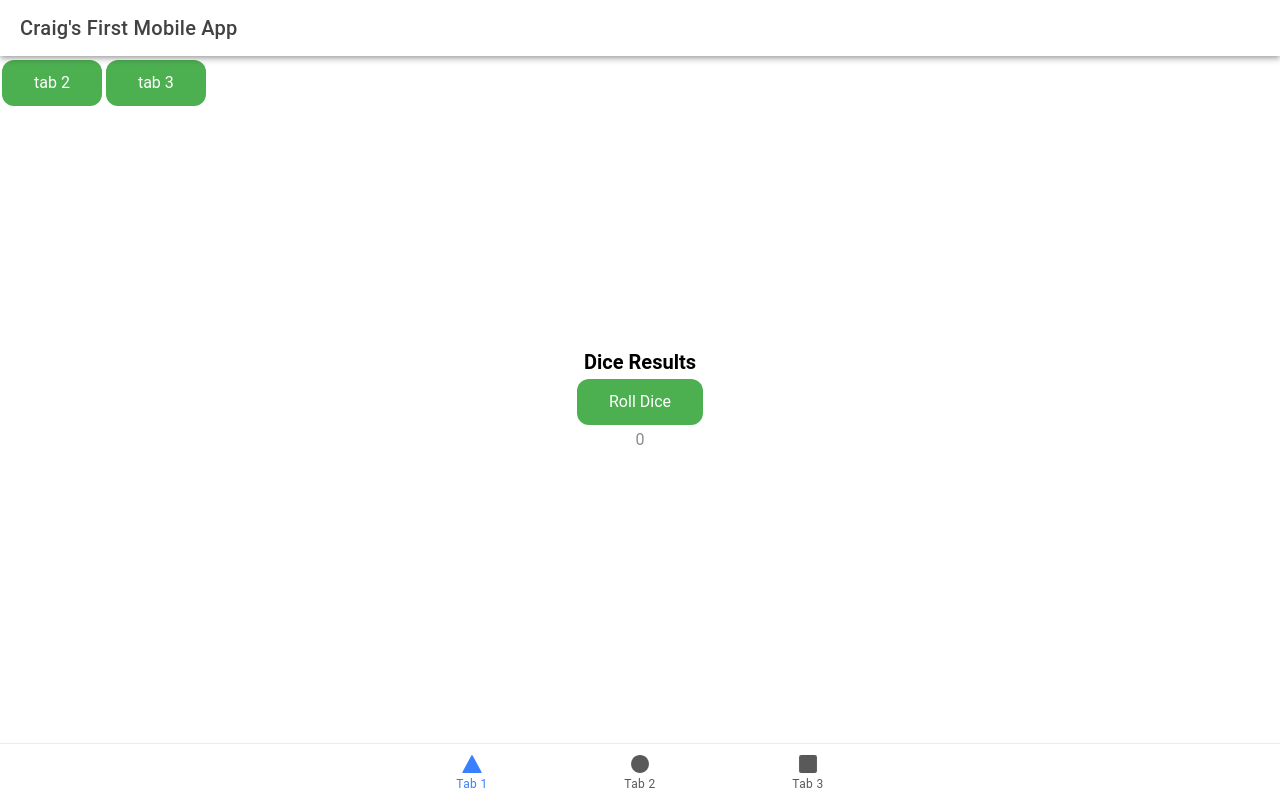
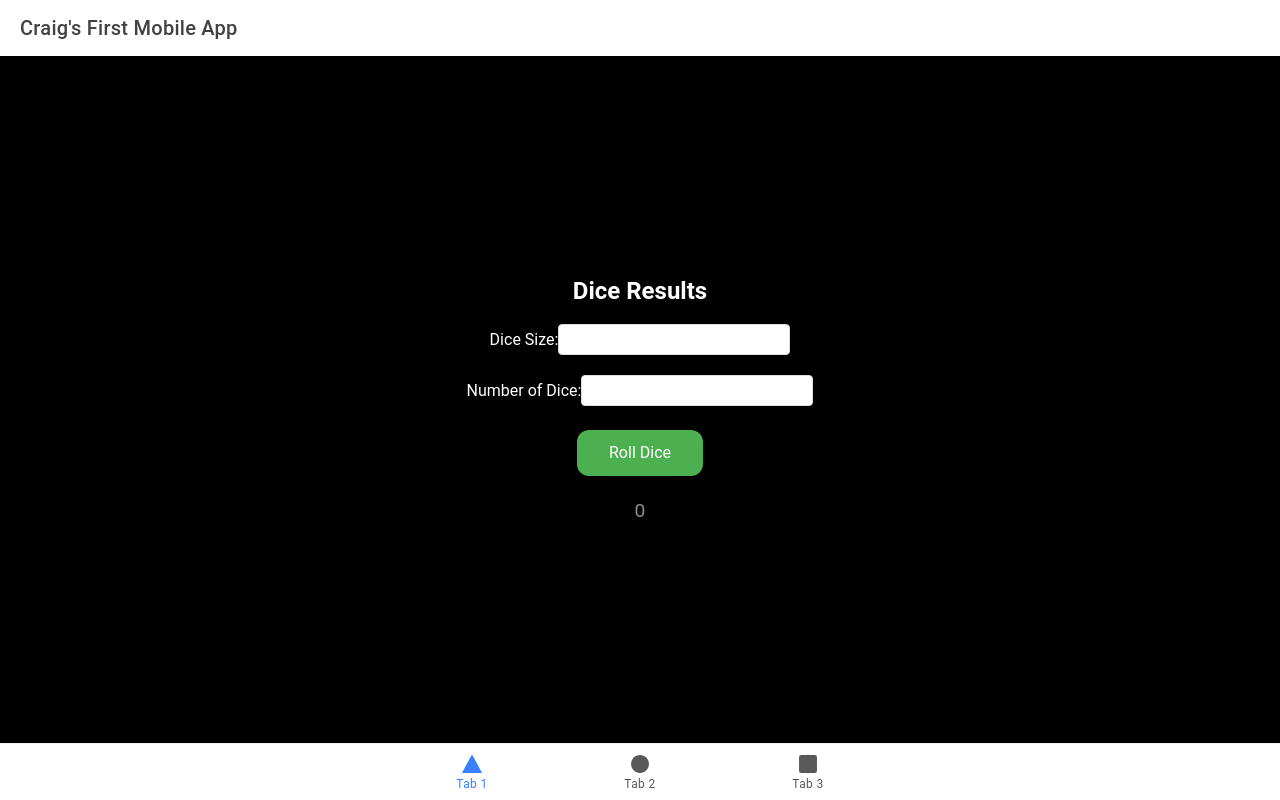
Before and after one commit to CraigThomasson/myApp, a React (Vite) app: page /tab1 in a window 1280 px wide. Built offline with nearby package versions, Linux system fonts and the light colour scheme.

Commit message:
add styling to displaydice container and fix dice defult imputs

```diff
--- /dev/null
+++ b/src/components/containers/DisplayDiceResult.css
@@ -0,0 +1,42 @@
+/* DisplayDiceResult.css */
+
+.container {
+    display: flex;
+    flex-direction: column;
+    align-items: center;
+    justify-content: center;
+    padding: 20px;
+    background-color: black;
+    color: white;
+    height: 100vh; /* This will make the container take the full height of the viewport */
+    box-sizing: border-box; /* This makes sure the padding is included in the height */
+}
+
+.container strong {
+    font-size: 1.5em;
+    margin-bottom: 20px;
+}
+
+.container div {
+    display: flex;
+    flex-direction: column;
+    align-items: center;
+    justify-content: center;
+    margin-bottom: 20px;
+}
+
+.container label {
+    margin-bottom: 10px;
+}
+
+.container input {
+    padding: 5px;
+    border: 1px solid #ddd;
+    border-radius: 4px;
+    margin-bottom: 10px;
+    color: white;
+}
+
+.container p {
+    font-size: 1.2em;
+}
--- a/src/components/containers/DisplayDiceResult.tsx
+++ b/src/components/containers/DisplayDiceResult.tsx
@@ -2,6 +2,7 @@ import React, { useState } from 'react';
 import './ExploreContainer.css';
 import BaseButton from '../../buttons/baseButton';
 import rollDice from '../../scripts/rollDice';
+import './DisplayDiceResult.css';
 
 interface ContainerProps {
     name: string;
@@ -9,14 +10,24 @@ interface ContainerProps {
 
 const DisplayDiceResult: React.FC<ContainerProps> = ({ name }) => {
     const [number, setNumber] = useState(0);
+    const [diceSize, setDiceSize] = useState('6');
+    const [numberOfDice, setNumberOfDice] = useState('1');
+
     return (
         <div className="container">
             <strong>{name}</strong>
             <div>
-                <BaseButton onClick={() => setNumber(rollDice(8,8))} text='Roll Dice' />
+                <label>
+                    Dice Size:
+                    <input type="number" value={diceSize} onChange={e => setDiceSize(e.target.value)} /> {/* No need to check if the input value is empty */}
+                </label>
+                <label>
+                    Number of Dice:
+                    <input type="number" value={numberOfDice} onChange={e => setNumberOfDice(e.target.value)} /> {/* No need to check if the input value is empty */}
+                </label>
+                <BaseButton onClick={() => setNumber(rollDice(Number(numberOfDice), Number(diceSize)))} text='Roll Dice' /> {/* Convert the inputs to numbers here */}
             </div>
             <p>{number}</p>
-
         </div>
     );
 };
--- /dev/null
+++ b/src/scripts/rollDice.ts
@@ -0,0 +1,19 @@
+function rollDice(numberOfDice: number = 1, diceSize: number = 6): number {
+    numberOfDice = numberOfDice || 1;
+    diceSize = diceSize || 6;
+    if (typeof numberOfDice !== 'number' || typeof diceSize !== 'number') {
+        throw new Error('Both numberOfDice and diceSize must be numbers');
+    }
+    if (numberOfDice <= 0 || diceSize <= 0) {
+        throw new Error('Both numberOfDice and diceSize must be greater than 0');
+    }
+
+    let total = 0;
+    for (let i = 0; i < numberOfDice; i++) {
+        let currentTotal =  Math.floor(Math.random() * diceSize) + 1;
+        total += currentTotal;
+    }
+    return total;
+}
+
+export default rollDice;
```
